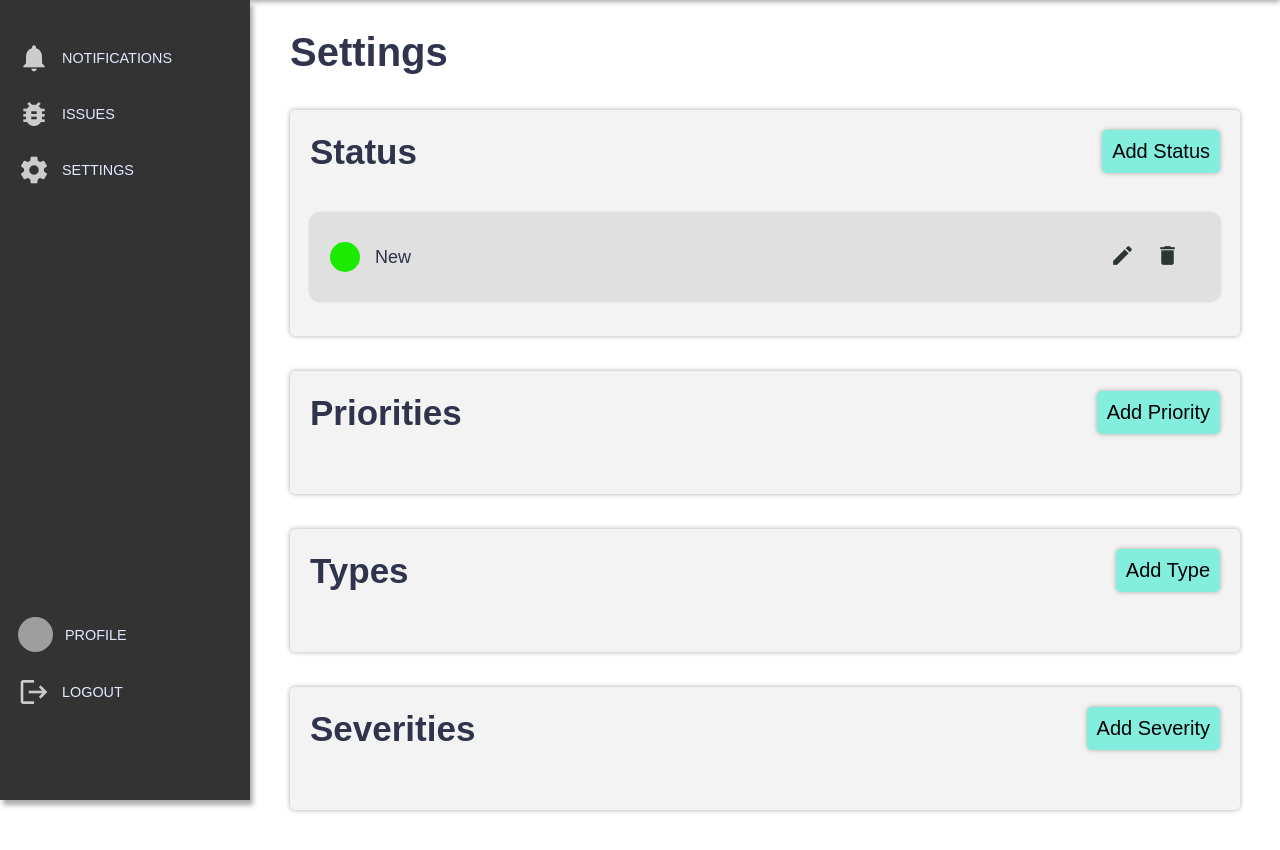
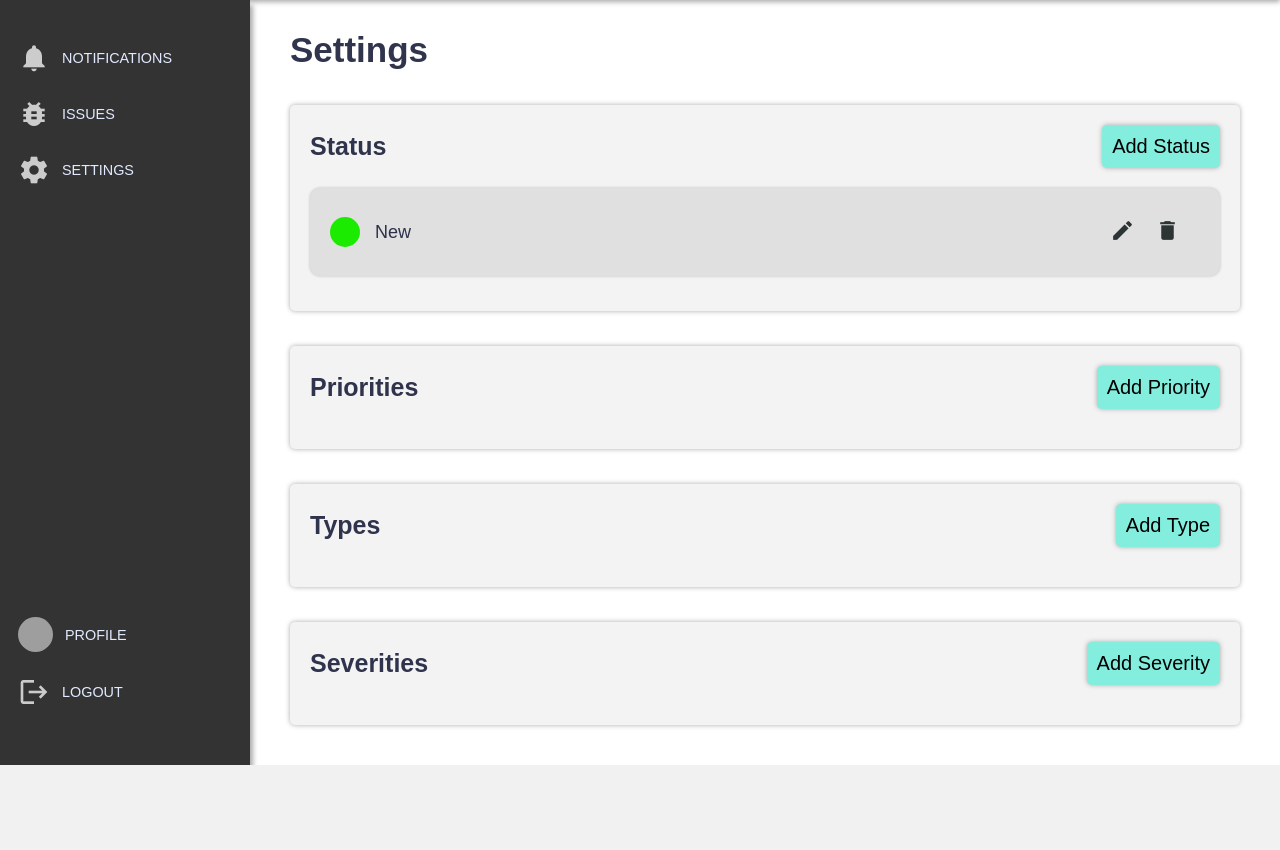
Before and after one commit to inkih04/SabanaBack, a Django app: page /issues/settings/ in a window 1280 px wide. Shown: the part 70-920 px from the top of the page. After the commit the page ends 835 px from the top, so only its background shows below. Run offline with Django 5.2, Linux system fonts and the light colour scheme; a user stored in the database is signed in; data comes from the database, SQL or seed files in the repository; both versions use the stored data as it was after the commit; data that the repository does not hold is empty; grey boxes are pictures that could not be loaded.

Commit message:
fix bug font size

```diff
--- a/issues/static/issues/Settings.css
+++ b/issues/static/issues/Settings.css
@@ -11,7 +11,7 @@
     flex-direction: row;
     justify-content: space-between;
     align-items: center;
-    margin-bottom: 40px;
+    margin-bottom: 20px;
 }
 
 .settings__btn-container {
@@ -32,11 +32,11 @@
 }
 
 .settings__subtitle-container h2 {
-    font-size: 35px;
+    font-size: 25px;
 }
 
 .settings__title {
-    font-size: 40px;
+    font-size: 35px;
 }
 
 .settings__item-container {
```
Also changed, not shown: db.sqlite3.
